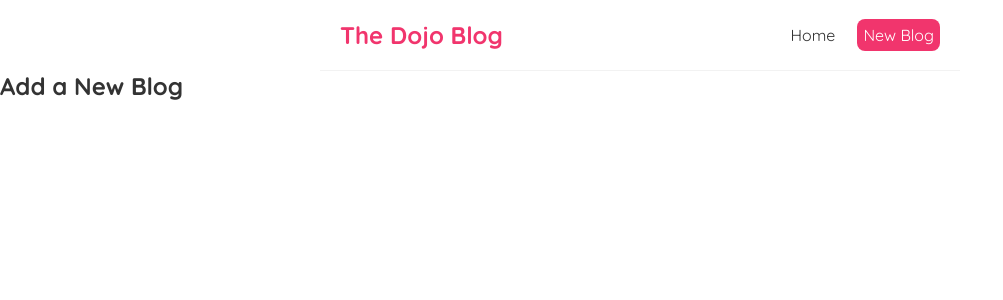
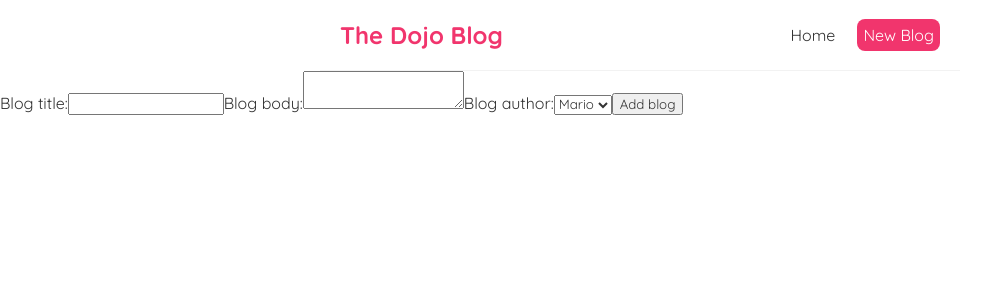
Before and after one commit to Cleomir/learning-react-hooks, a React (Create React App) app: page /create in a window 1280 px wide. Shown: the top 300 px of the page, without its empty margins (0-1003 px from the left). Built offline with nearby package versions, Linux system fonts and the light colour scheme.

Commit message:
Add create page

```diff
--- a/src/Create.js
+++ b/src/Create.js
@@ -1,7 +1,59 @@
+import { useState } from "react";
+import { useHistory } from "react-router-dom";
+
 const Create = () => {
+  const [title, setTitle] = useState("");
+  const [body, setBody] = useState("");
+  const [author, setAuthor] = useState("mario");
+  const [isLoading, setIsLoading] = useState(false);
+  const history = useHistory();
+
+  const onSubmit = async (event) => {
+    event.preventDefault();
+    const blog = { title, body, author };
+
+    try {
+      setIsLoading(true);
+      await fetch("http://localhost:8000/blogs", {
+        method: "POST",
+        headers: { "Content-Type": "application/json" },
+        body: JSON.stringify(blog),
+      });
+      setIsLoading(false);
+      history.push("/");
+    } catch (error) {
+      console.log("Error: ", error);
+      setIsLoading(false);
+    }
+  };
+
   return (
     <div className="create">
-      <h2>Add a New Blog</h2>
+      <form onSubmit={onSubmit}>
+        <label>Blog title:</label>
+        <input
+          type="text"
+          value={title}
+          onChange={(event) => setTitle(event.target.value)}
+          required
+        />
+        <label>Blog body:</label>
+        <textarea
+          value={body}
+          onChange={(event) => setBody(event.target.value)}
+          required
+        ></textarea>
+        <label>Blog author:</label>
+        <select
+          value={author}
+          onChange={(event) => setAuthor(event.target.value)}
+        >
+          <option value="mario">Mario</option>
+          <option value="yoshi">Yoshi</option>
+        </select>
+        {!isLoading && <button>Add blog</button>}
+        {isLoading && <button disabled>Adding blog...</button>}
+      </form>
     </div>
   );
 };
```
